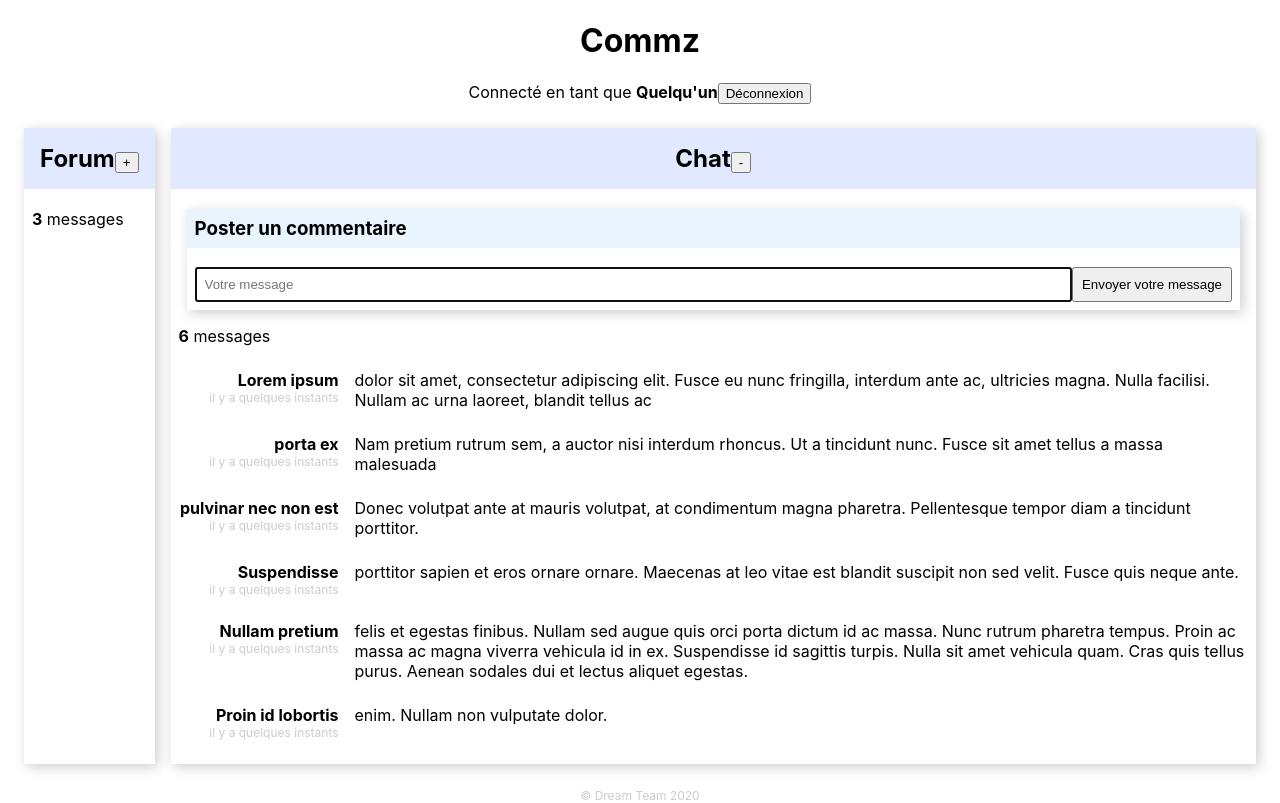
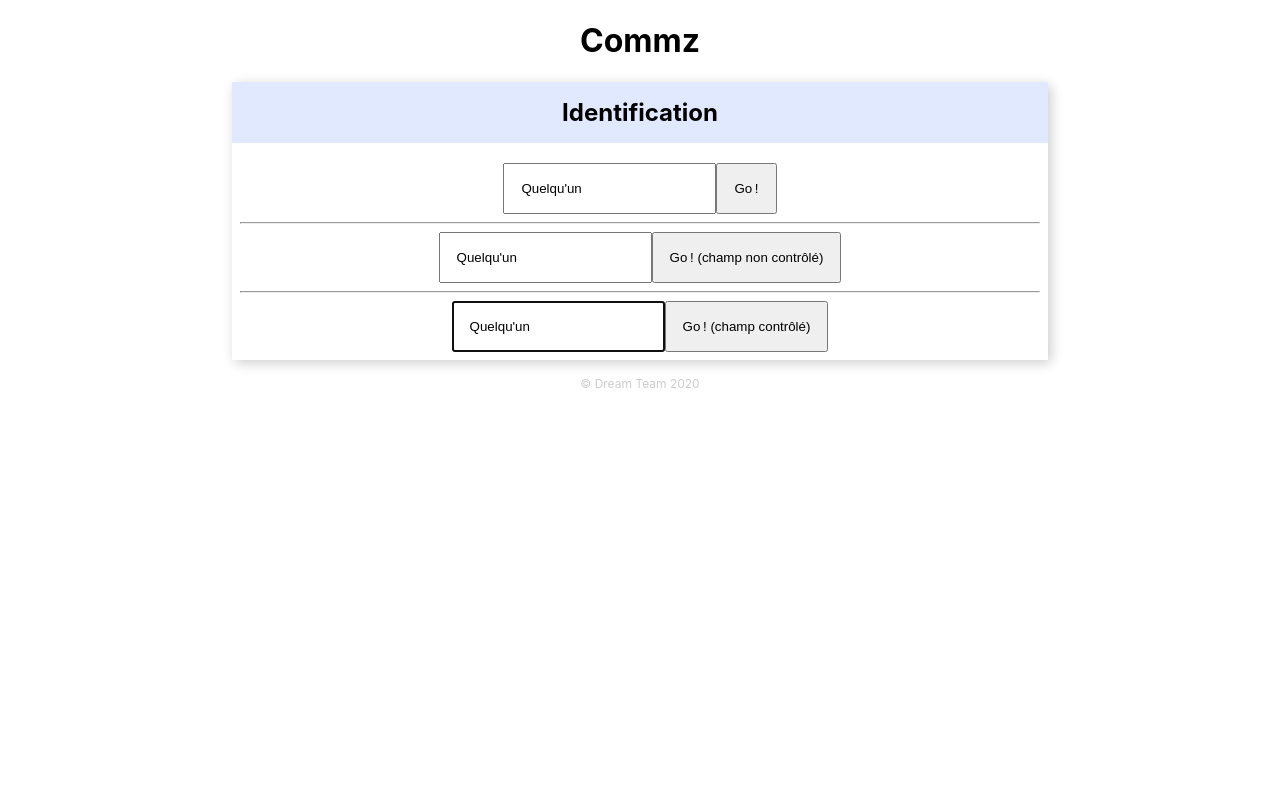
Before and after one commit to naholyr/formation-react-2020-05, a React (Create React App) app in the folder app/: page / in a window 1280 px wide. Built offline with nearby package versions, Linux system fonts and the light colour scheme.

Commit message:
Form (controlled, uncontrolled)

```diff
--- a/app/src/App/App.js
+++ b/app/src/App/App.js
@@ -4,7 +4,7 @@ import Header from '../Header/Header';
 import Main from '../Main/Main';
 import Footer from '../Footer/Footer';
 
-const authenticated = true; // set to false to be logged in
+const authenticated = false; // set to false to be logged in
 
 class App extends React.Component {
   render() {
--- a/app/src/Login/Login.js
+++ b/app/src/Login/Login.js
@@ -1,6 +1,5 @@
 import React from 'react';
 import './Login.scss';
-import { bool } from 'prop-types';
 
 class Login extends React.Component {
   render() {
@@ -16,9 +15,80 @@ class Login extends React.Component {
           />
           <button type="submit">Go !</button>
         </form>
+        <hr />
+        <FormUncontrolled />
+        <hr />
+        <FormControlled />
       </section>
     );
   }
 }
 
+// Composant non contrôlé =
+// - le parent laisse l'enfant gérer son state et son rendu
+// - le parent envoie les valeurs initiales
+// - si besoin d'accéder aux valeurs, une réf ou un callback peut être utilisée
+class FormUncontrolled extends React.Component {
+  formRef = React.createRef();
+
+  handleSubmit = (e) => {
+    e.preventDefault();
+    const formDOMElement = this.formRef.current; // Note: ici la réf n'est pas utile car e.target est disponible
+    const username = formDOMElement.elements.username.value;
+    alert(`Login = ${username}`);
+  };
+
+  render() {
+    return (
+      <form onSubmit={this.handleSubmit} ref={this.formRef}>
+        <input
+          type="text"
+          name="username"
+          placeholder="Votre nom d’utilisateur"
+          defaultValue="Quelqu'un"
+          autoFocus
+        />
+        <button type="submit">Go ! (champ non contrôlé)</button>
+      </form>
+    );
+  }
+}
+
+// Composant contrôlé =
+// - le parent contrôle intégralement le rendu et le comportement de l'enfant
+// - l'enfant est donc "stateless"
+// - le parent est généralement "stateful"
+class FormControlled extends React.Component {
+  state = {
+    username: "Quelqu'un", // Field's value
+  };
+
+  handleInput = (e) => {
+    e.preventDefault();
+    const newValue = e.target.value;
+    this.setState({ username: newValue });
+  };
+
+  handleSubmit = (e) => {
+    e.preventDefault();
+    alert(`Login = ${this.state.username}`);
+  };
+
+  render() {
+    return (
+      <form onSubmit={this.handleSubmit}>
+        <input
+          type="text"
+          name="username"
+          placeholder="Votre nom d’utilisateur"
+          value={this.state.username}
+          autoFocus
+          onInput={this.handleInput}
+        />
+        <button type="submit">Go ! (champ contrôlé)</button>
+      </form>
+    );
+  }
+}
+
 export default Login;
```
Also changed, not shown: 1 other file (tests, documents, lock files or other folders).
